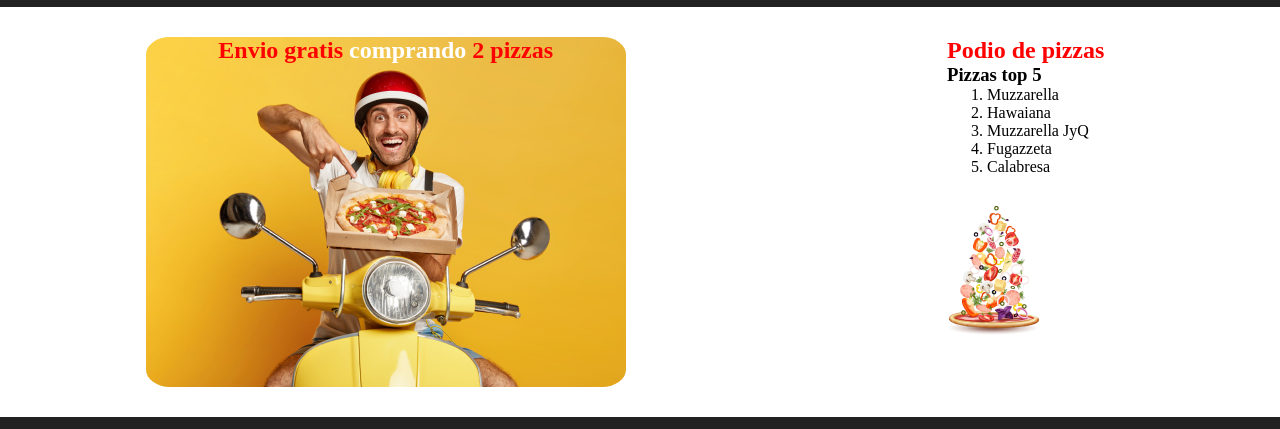
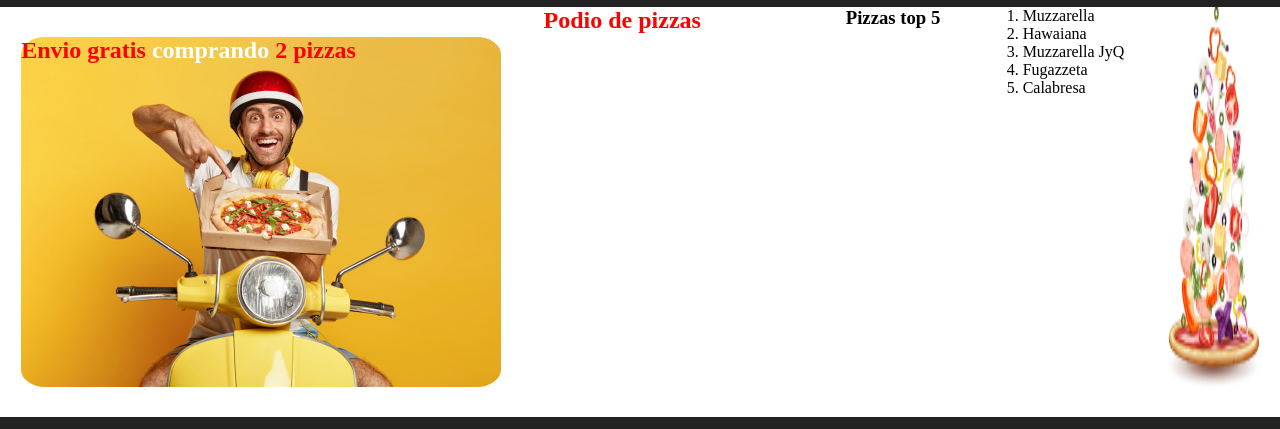
Before and after one commit to Ivangomez94/pizza, a plain HTML site: page index.html in a window 1280 px wide. Shown: the part 95-524 px from the top of the page. Drawn offline with Linux system fonts and the light colour scheme.

Commit message:
segundo commit

```diff
--- a/css/style.css
+++ b/css/style.css
@@ -37,7 +37,7 @@ main span {
 }
 main h2 {
     color:red;
-    text-align: center;
+
 
 
 }
--- a/index.html
+++ b/index.html
@@ -6,11 +6,12 @@
     <meta name="viewport" content="width=device-width, initial-scale=1.0">
     <title>Document</title>
     <link href="/css/style.css" rel="stylesheet">
+    <link rel="stylesheet" href="CSS/main.css" />
 
 </head>
 <body>
     <header>
-<img src="/img/LOGOPIZZA.png">
+         <img src="/img/LOGOPIZZA.png">
 <div class="navegador">
 <span>Home</span>
 <span>Ranking</span>
@@ -28,8 +29,10 @@
 <h2>Envio gratis <span>comprando</span> 2 pizzas</h2>
 </div>
 
-<div class="podio">
+
 <h2>Podio de pizzas</h2>
+
+<div class="podio"></div>
 <h3>Pizzas top 5</h3>
 <ol>
 <li>Muzzarella</li>
@@ -38,9 +41,10 @@
 <li>Fugazzeta</li>
 <li>Calabresa</li>
 </ol>
+</div>
 <img src="/img/PizzaFalling.jpg">
 
-</div>
+
 </main>
 
 <footer>
```
